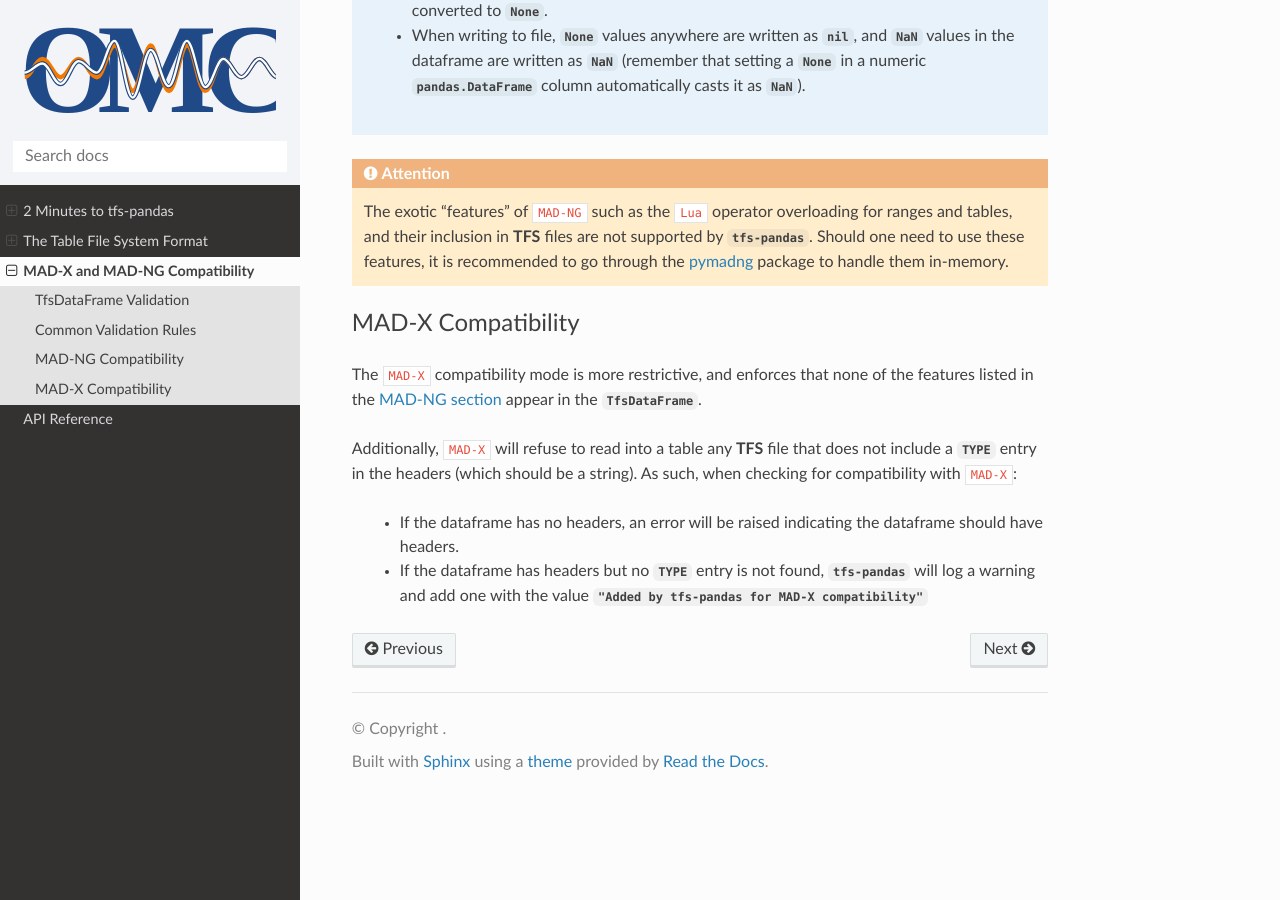
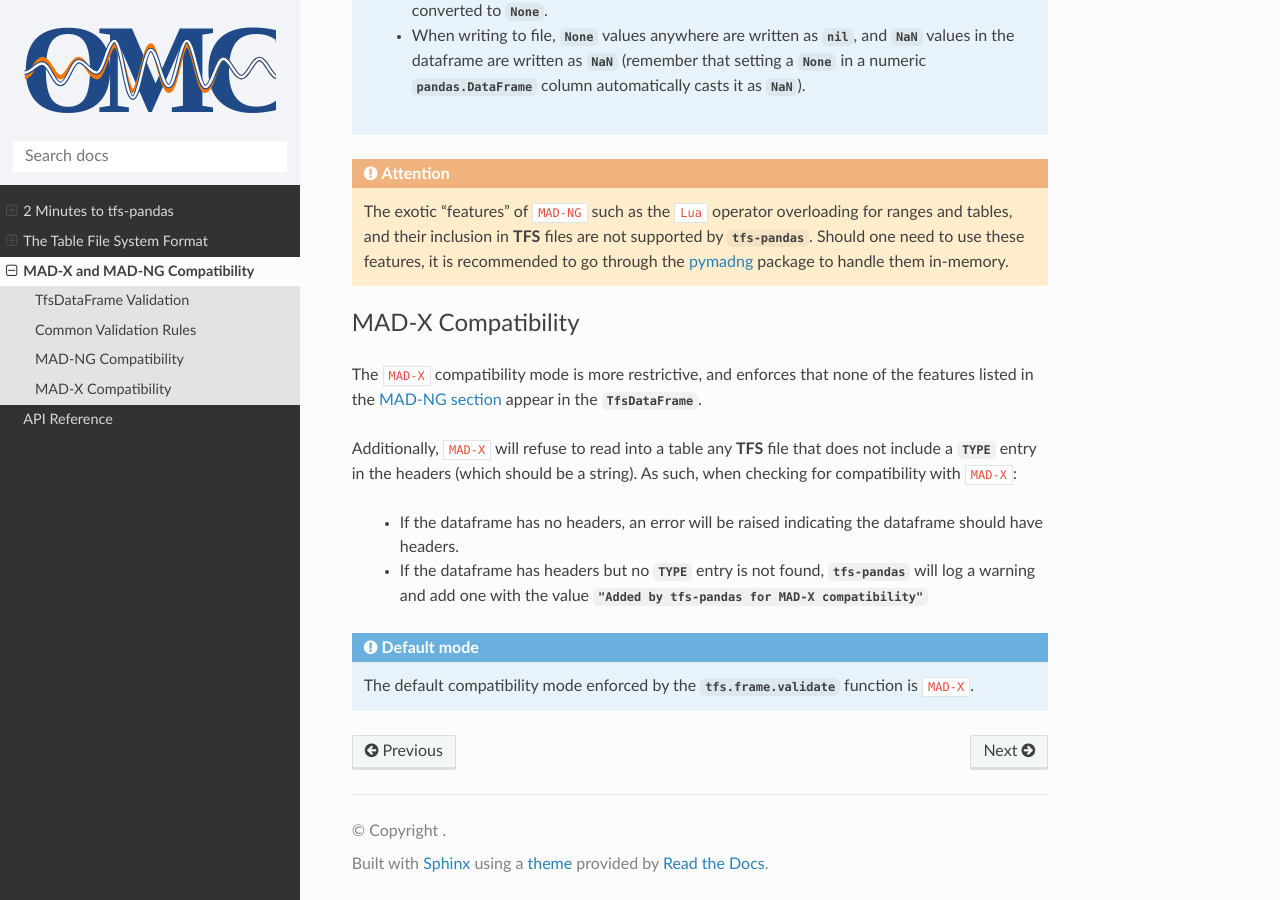
Before and after one commit to pylhc/tfs, a Sphinx documentation site: the page built from doc/compatibility.rst, in a window 1280 px wide and 900 px high, scrolled down 1970 px. Built offline with Sphinx 7.4.7 and the Read the Docs theme 3.1.0, drawn with Linux system fonts in a browser that asks for light colours.

Commit message:
still mention it is default in validation function itself

```diff
--- a/doc/compatibility.rst
+++ b/doc/compatibility.rst
@@ -95,3 +95,7 @@ As such, when checking for compatibility with ``MAD-X``:
 
  - If the dataframe has no headers, an error will be raised indicating the dataframe should have headers.
  - If the dataframe has headers but no `TYPE` entry is not found, `tfs-pandas` will log a warning and add one with the value `"Added by tfs-pandas for MAD-X compatibility"`
+
+.. admonition:: Default mode
+
+    The default compatibility mode enforced by the `tfs.frame.validate` function is ``MAD-X``.
```
